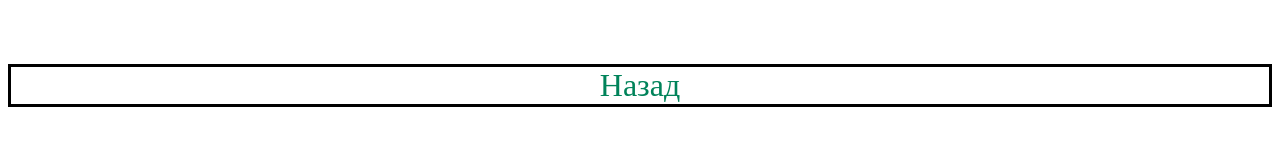
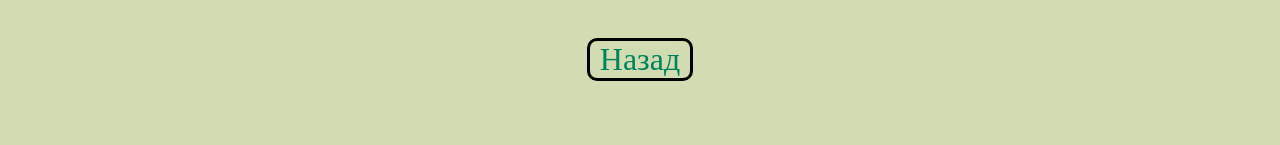
Before and after one commit to zDarKraDz/WebLabs, a plain HTML site: page hobbi.html in a window 1280 px wide. Shown: the part 573-718 px from the top of the page. Drawn offline with Linux system fonts and the light colour scheme.

Commit message:
Update Biograph.css

```diff
--- a/css/Biograph.css
+++ b/css/Biograph.css
@@ -1,3 +1,6 @@
+body{
+	background-color: #D1DCB2;
+}
 .container{
 	width: 1680px;
 	margin:0 auto;
@@ -34,9 +37,10 @@ a {
 .borders{
 	border: 3px solid black;
 	border-bottom: 0px;
+	border-radius: 10px;
 }
 .header{
-	padding-bottom: 20vw;
+
 }
 .border-bottom{
 	border-bottom: 3px solid black;
@@ -65,5 +69,10 @@ a {
 .button{
 	display: flex;
 	justify-content: center;
-	margin-top: 5vw;
+	margin-top: 3vw;
+	width: 100px;
 }
+.center{
+	display: flex;
+	justify-content: center;
+}
```
